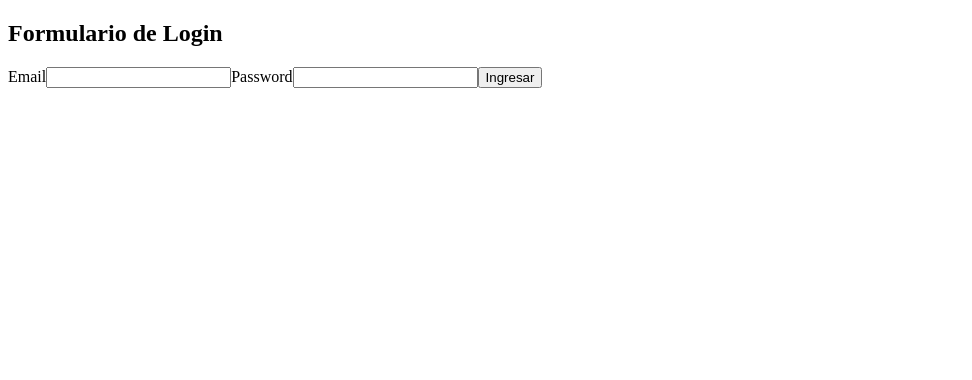
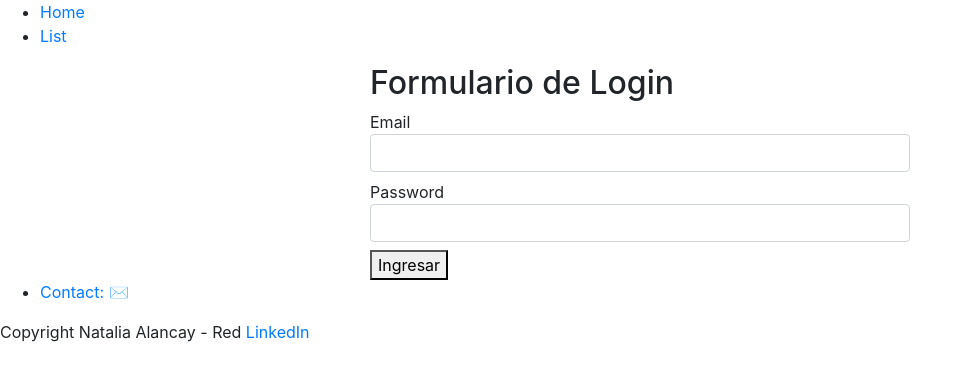
Before and after one commit to nalancay/proyect-movies, a React (Create React App) app: page / in a window 1280 px wide. Shown: the top 380 px of the page, without its empty margins (0-972 px from the left). Built offline with nearby package versions, Linux system fonts and the light colour scheme.

Commit message:
:lock: [front2] login: protection of routes when it requires account authentication

```diff
--- a/public/index.html
+++ b/public/index.html
@@ -11,6 +11,13 @@
     />
     <link rel="apple-touch-icon" href="%PUBLIC_URL%/logo192.png" />
     <link rel="manifest" href="%PUBLIC_URL%/manifest.json" />
+    <link
+      rel="stylesheet"
+      href="https://cdn.jsdelivr.net/npm/bootstrap@4.6.2/dist/css/bootstrap.min.css"
+      integrity="sha384-xOolHFLEh07PJGoPkLv1IbcEPTNtaed2xpHsD9ESMhqIYd0nLMwNLD69Npy4HI+N"
+      crossorigin="anonymous"
+    />
+
     <title>React App</title>
   </head>
   <body>
--- a/src/App.js
+++ b/src/App.js
@@ -1,14 +1,20 @@
 import { Routes, Route } from "react-router-dom";
 import Login from "./components/Login";
 import List from "./components/List";
+import { Header } from "./components/Header";
+import Footer from "./components/Footer";
 
 function App() {
   return (
     <>
-      <Routes>
-        <Route path="/" element={<Login />} />
-        <Route path="/list" element={<List />} />
-      </Routes>
+      <Header />
+      <div className="container mt-3">
+        <Routes>
+          <Route path="/" element={<Login />} />
+          <Route path="/list" element={<List />} />
+        </Routes>
+      </div>
+      <Footer />
     </>
   );
 }
--- /dev/null
+++ b/src/components/Footer.js
@@ -0,0 +1,31 @@
+function Footer() {
+  return (
+    <footer>
+      <nav>
+        <ul>
+          <li>
+            <a
+              href="mailto:alancaynatalia@gmail.com?subject=Hi%20Natalia"
+              arget="_blank"
+              rel="noopener noreferrer"
+            >
+              Contact: ✉
+            </a>
+          </li>
+        </ul>
+      </nav>
+      <p>
+        Copyright Natalia Alancay - Red{" "}
+        <a
+          href="https://www.linkedin.com/in/natalia-alancay-454747b9/"
+          arget="_blank"
+          rel="noopener noreferrer"
+        >
+          LinkedIn
+        </a>{" "}
+      </p>
+    </footer>
+  );
+}
+
+export default Footer;
--- /dev/null
+++ b/src/components/Header.js
@@ -0,0 +1,17 @@
+import { Link } from "react-router-dom";
+export const Header = () => {
+  return (
+    <header>
+      <nav>
+        <ul>
+          <li>
+            <Link to="/">Home</Link>
+          </li>
+          <li>
+            <Link to="/list">List</Link>
+          </li>
+        </ul>
+      </nav>
+    </header>
+  );
+};
--- a/src/components/List.js
+++ b/src/components/List.js
@@ -1,16 +1,19 @@
-import { useEffect } from "react";
-import { useNavigate } from "react-router-dom";
+import { Navigate } from "react-router-dom";
+import CardMovie from "./Movie";
 
 const List = () => {
-  const navigate = useNavigate();
+  const token = localStorage.getItem("token");
 
-  useEffect(() => {
-    const token = localStorage.getItem("token");
-    if (token === null) {
-      navigate("/");
-    }
-  });
-  return <div>List</div>;
+  return (
+    <>
+      {!token && <Navigate to="/" />}
+      <div className="row">
+        <div className="col-3" style={{ border: "1 solid red" }}>
+          <CardMovie />
+        </div>
+      </div>
+    </>
+  );
 };
 
 export default List;
--- a/src/components/Login.js
+++ b/src/components/Login.js
@@ -1,5 +1,5 @@
 import sweetAlert from "@sweetalert/with-react";
-import { useNavigate } from "react-router-dom";
+import { Navigate, useNavigate } from "react-router-dom";
 import Account from "../api/account";
 
 async function validateForm(email, password, navigate) {
@@ -30,6 +30,7 @@ async function validateForm(email, password, navigate) {
 
 function Login() {
   const navigate = useNavigate();
+  const token = localStorage.getItem("token");
 
   const submitHandler = (e) => {
     e.preventDefault();
@@ -42,18 +43,23 @@ function Login() {
 
   return (
     <>
+      {token && <Navigate to="/list" />}
+      <div className="row">
+        <div className="col-6 offset-3">
           <h2>Formulario de Login</h2>
           <form onSubmit={submitHandler}>
-        <label>
+            <label className="form-label d-block mt-2">
               <span>Email</span>
-          <input type="email" name="email" />
+              <input className="form-control" type="email" name="email" />
             </label>
-        <label>
+            <label className="form-label d-block mt-2">
               <span>Password</span>
-          <input type="password" name="password" />
+              <input className="form-control" type="password" name="password" />
             </label>
             <button type="submit"> Ingresar</button>
           </form>
+        </div>
+      </div>
     </>
   );
 }
--- /dev/null
+++ b/src/components/Movie.js
@@ -0,0 +1,21 @@
+import { Link } from "react-router-dom";
+
+const CardMovie = () => {
+  return (
+    <div className="card">
+      <div className="card-body">
+        <img src="..." className="card-img-top" alt="..." />
+        <h5 className="card-title">Card title</h5>
+        <p className="card-text">
+          Some quick example text to build on the card title and make up the
+          bulk of the card's content.
+        </p>
+        <Link to="/" class="btn btn-primary">
+          Go somewhere
+        </Link>
+      </div>
+    </div>
+  );
+};
+
+export default CardMovie;
```
Lines whose indentation alone changed are shown as unchanged.
